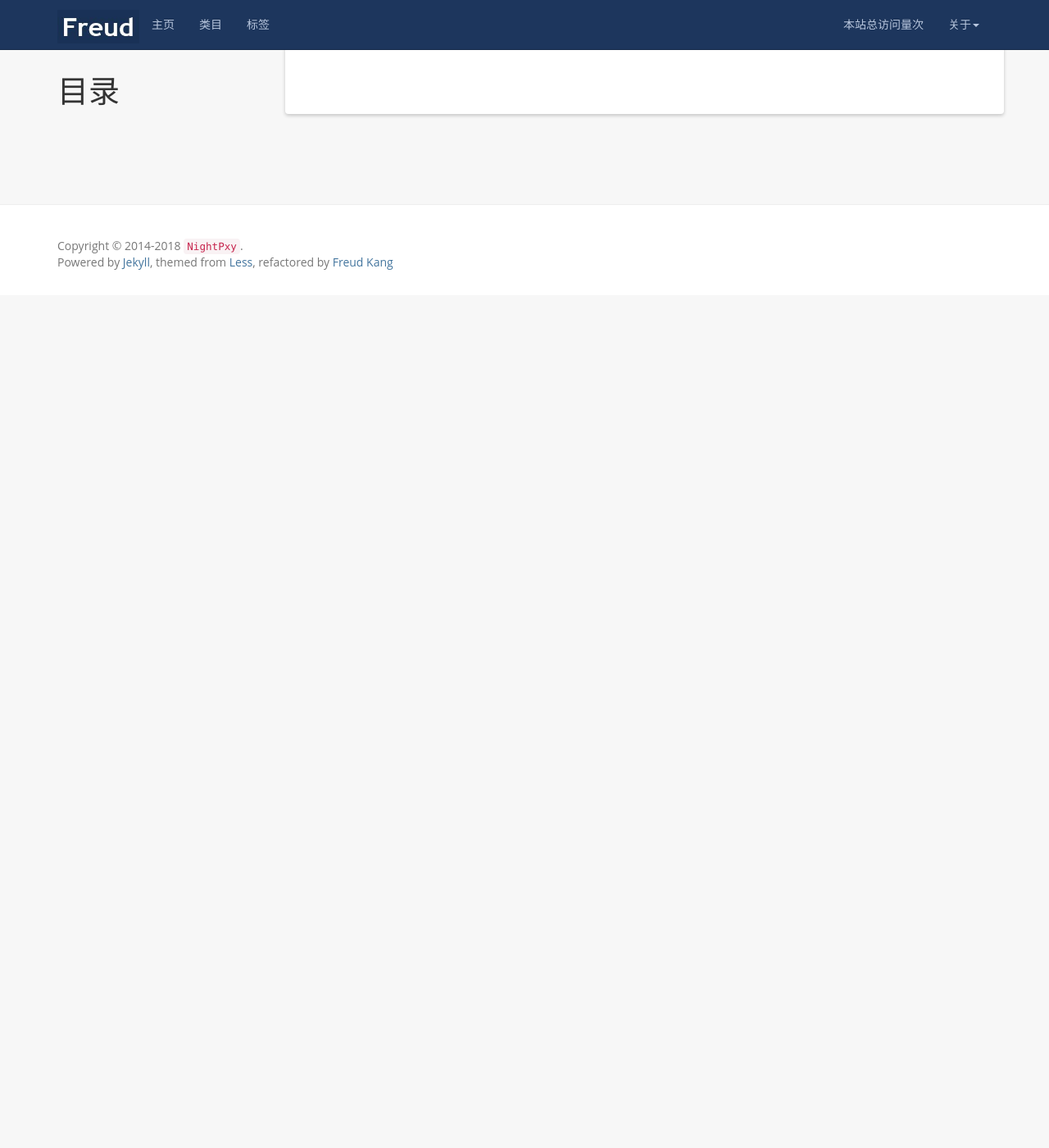
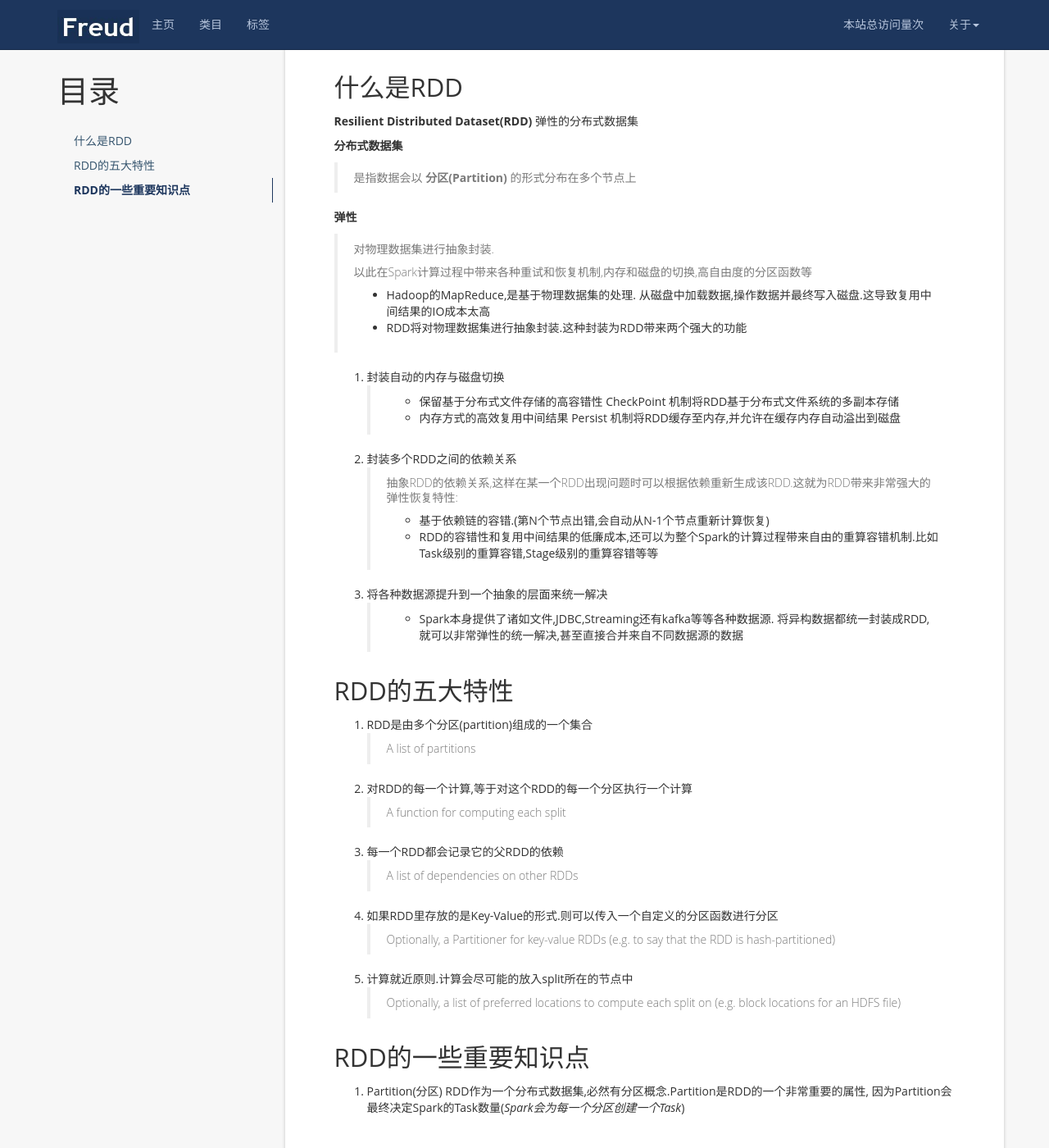
Before and after one commit to NightPxy/NightPxy.github.io, a Jekyll site: the page built from _posts/spark/2018-07-02-Spark-RDD概述.md, in a window 1280 px wide and 1400 px high, scrolled down 416 px. Shown: the whole window at 82% size. Built offline with Jekyll 4.4.1, drawn with Linux system fonts in a browser that asks for light colours; nearby versions of some CDN libraries; a script that is not in the unit is left out; comment, search, counter and statistics services are not loaded; before the commit the page ends 925 px from its top, so only the background shows below that.

Commit message:
RDD概述

```diff
--- a/_posts/spark/2018-07-02-Spark-RDD概述.md
+++ b/_posts/spark/2018-07-02-Spark-RDD概述.md
@@ -1,10 +1,57 @@
 ---
 layout: post
 title:  "Spark-RDD概述"
-date:   2018-07-01 13:31:01 +0800
+date:   2018-07-02 13:31:01 +0800
 categories: spark
 tag: spark
 ---
 
 * content
 {:toc}
+
+
+## 什么是RDD
+**Resilient Distributed Dataset(RDD)** 弹性的分布式数据集
+
+**分布式数据集**
+> 是指数据会以 **分区(Partition)** 的形式分布在多个节点上
+
+**弹性**
+> 对物理数据集进行抽象封装.
+>
+> 以此在Spark计算过程中带来各种重试和恢复机制,内存和磁盘的切换,高自由度的分区函数等
+> * Hadoop的MapReduce,是基于物理数据集的处理.
+> 从磁盘中加载数据,操作数据并最终写入磁盘.这导致复用中间结果的IO成本太高
+> * RDD将对物理数据集进行抽象封装.这种封装为RDD带来两个强大的功能
+
+1. 封装自动的内存与磁盘切换
+> * 保留基于分布式文件存储的高容错性
+> CheckPoint 机制将RDD基于分布式文件系统的多副本存储
+> * 内存方式的高效复用中间结果
+> Persist 机制将RDD缓存至内存,并允许在缓存内存自动溢出到磁盘
+
+2. 封装多个RDD之间的依赖关系
+> 抽象RDD的依赖关系,这样在某一个RDD出现问题时可以根据依赖重新生成该RDD.这就为RDD带来非常强大的弹性恢复特性:
+> * 基于依赖链的容错.(第N个节点出错,会自动从N-1个节点重新计算恢复)
+> * RDD的容错性和复用中间结果的低廉成本,还可以为整个Spark的计算过程带来自由的重算容错机制.比如Task级别的重算容错,Stage级别的重算容错等等
+
+3. 将各种数据源提升到一个抽象的层面来统一解决
+> * Spark本身提供了诸如文件,JDBC,Streaming还有kafka等等各种数据源.
+> 将异构数据都统一封装成RDD,就可以非常弹性的统一解决,甚至直接合并来自不同数据源的数据
+
+## RDD的五大特性
+1. RDD是由多个分区(partition)组成的一个集合
+>A list of partitions
+2. 对RDD的每一个计算,等于对这个RDD的每一个分区执行一个计算
+>A function for computing each split
+3. 每一个RDD都会记录它的父RDD的依赖
+>A list of dependencies on other RDDs
+4. 如果RDD里存放的是Key-Value的形式.则可以传入一个自定义的分区函数进行分区
+>Optionally, a Partitioner for key-value RDDs (e.g. to say that the RDD is hash-partitioned)
+5. 计算就近原则.计算会尽可能的放入split所在的节点中
+>Optionally, a list of preferred locations to compute each split on (e.g. block locations for an HDFS file)
+
+## RDD的一些重要知识点
+1. Partition(分区)
+RDD作为一个分布式数据集,必然有分区概念.Partition是RDD的一个非常重要的属性,
+因为Partition会最终决定Spark的Task数量(*Spark会为每一个分区创建一个Task*)
```
